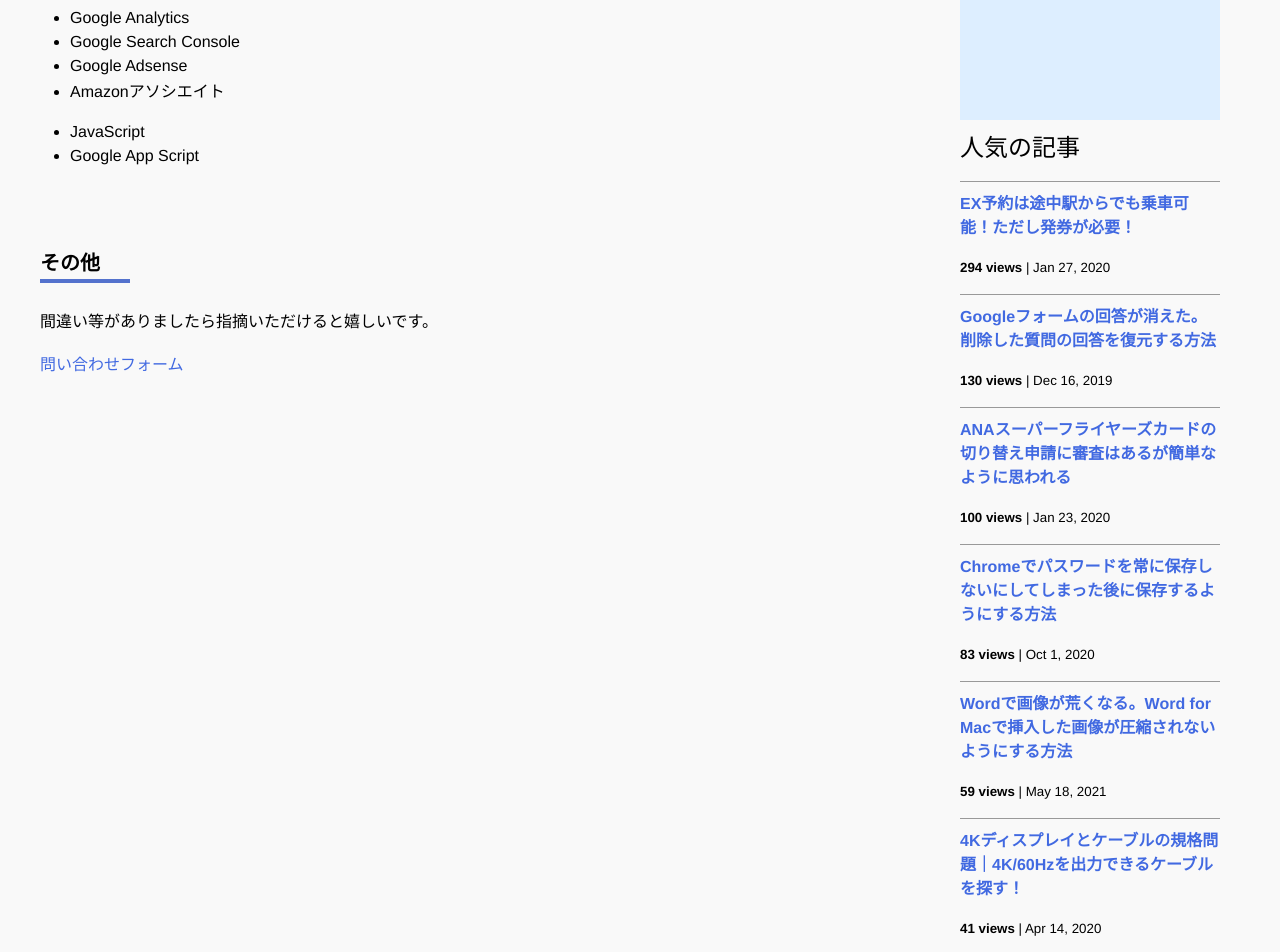
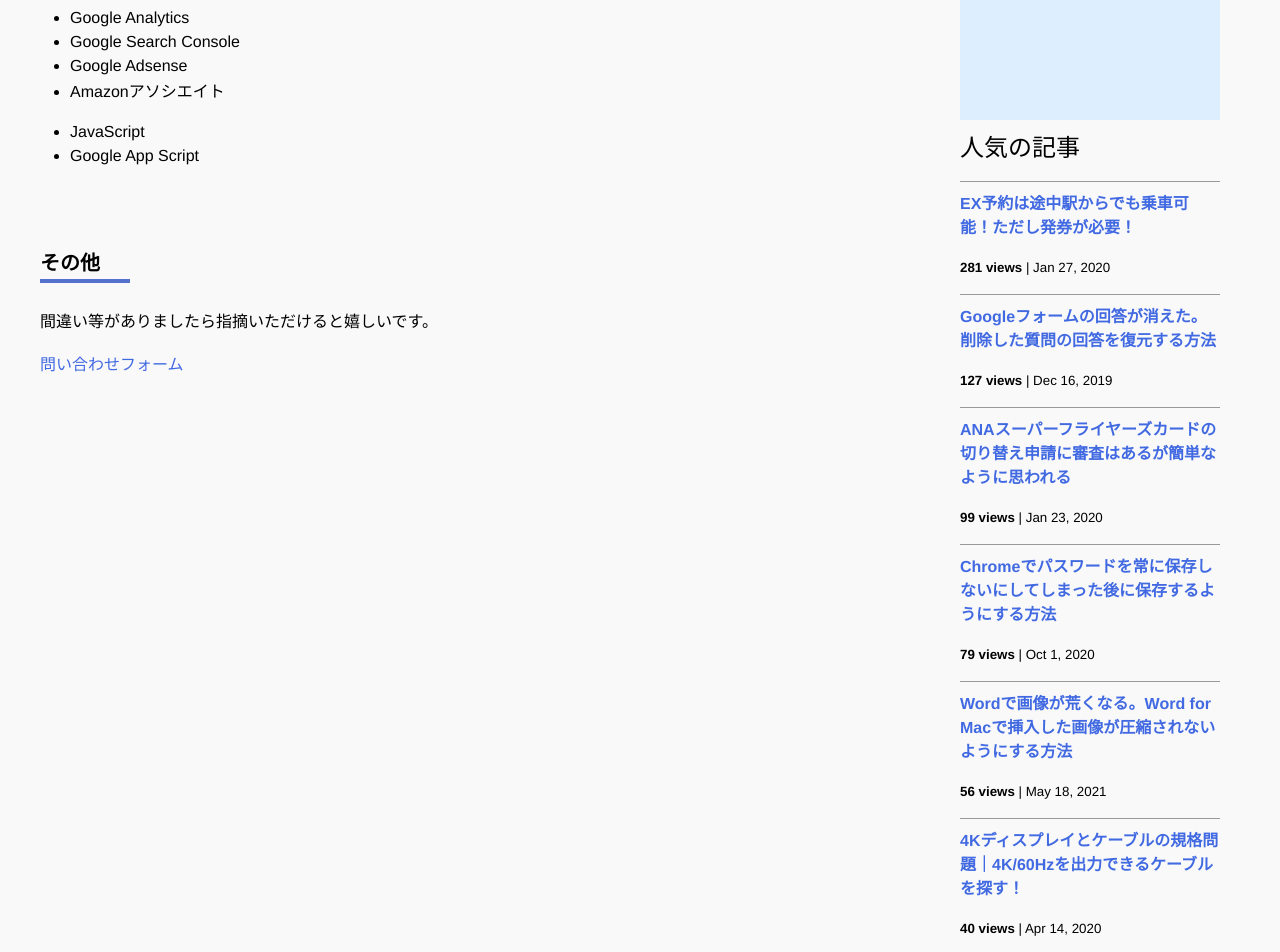
Before and after one commit to iwanaminami/shoyaiwaname, a Jekyll site: the page built from about.markdown, in a window 1280 px wide and 1400 px high, scrolled down 693 px. Shown: the top 952 px of the window. Built offline with Jekyll 4.4.1, drawn with Linux system fonts in a browser that asks for light colours; nearby versions of some CDN libraries; comment, search, counter and statistics services are not loaded.

Commit message:
chore(ga): update _data/popularposts.yml 20251016-0052

```diff
--- a/_data/popularposts.yml
+++ b/_data/popularposts.yml
@@ -1,15 +1,15 @@
 side:
-  - view: 294
+  - view: 281
     url: "/2020/01/27/ex-rideontheway.html"
-  - view: 130
+  - view: 127
     url: "/2019/12/16/restore-googleform.html"
-  - view: 100
+  - view: 99
     url: "/2020/01/23/sfc-judge.html"
-  - view: 83
+  - view: 79
     url: "/2020/10/01/googlepassword.html"
-  - view: 59
+  - view: 56
     url: "/2021/05/18/image-compression-word.html"
-  - view: 41
+  - view: 40
     url: "/2020/04/14/4kcable.html"
   - view: 27
     url: "/2020/01/23/sfcgold.html"
```
